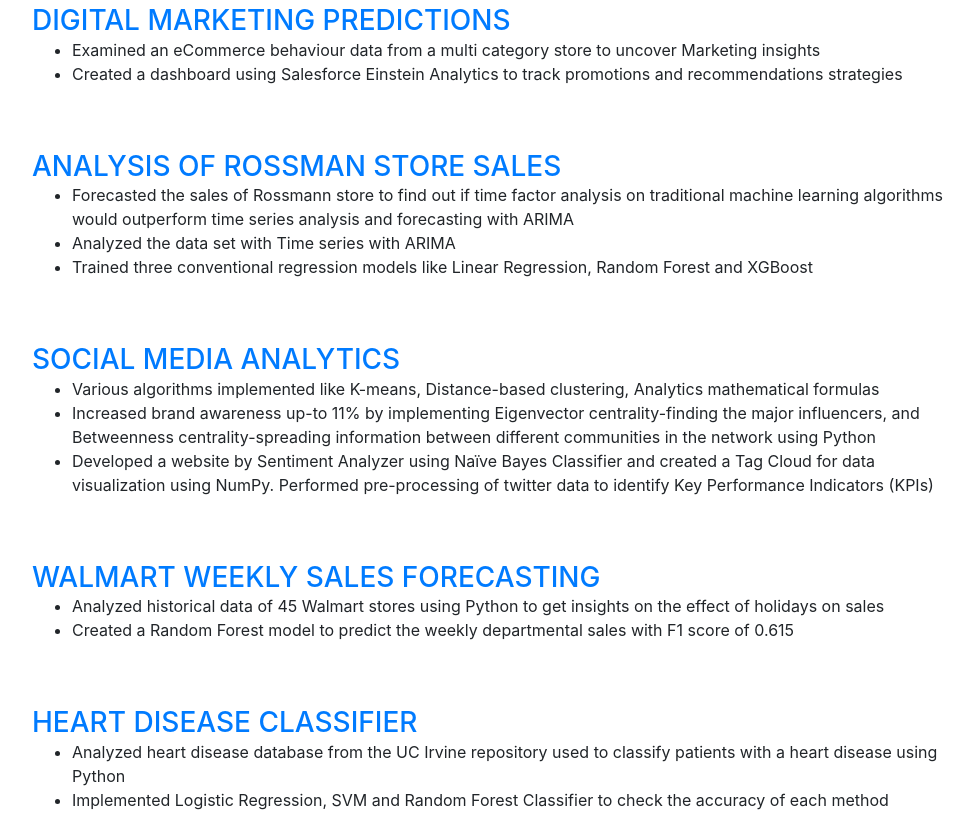
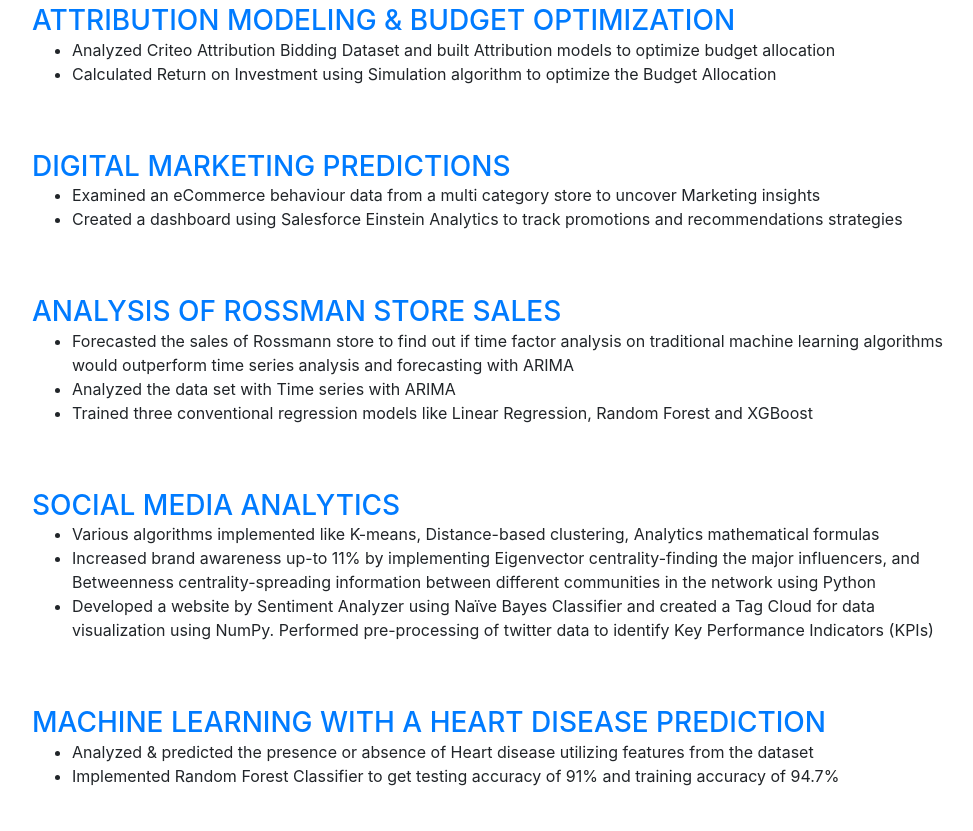
Before and after one commit to mohodhruda/mohodhruda.github.io, a website with bundled scripts: page index.html in a window 1280 px wide. Shown: the part 3448-4279 px from the top of the page, without its empty margins (288-1261 px from the left). Built offline with nearby package versions, Linux system fonts and the light colour scheme; a web font is replaced by a local one.

Commit message:
Update index.html
commit initial

```diff
--- a/index.html
+++ b/index.html
@@ -259,6 +259,16 @@
 
         <div class="resume-item d-flex flex-column flex-md-row justify-content-between mb-5">
           <div class="resume-content">
+            <h3 class="mb-0"><a href="https://github.com/mohodhruda/Attribution-Modeling-Budget-Optimization">Attribution Modeling & Budget Optimization</a></h3>
+            <ul>
+              <li>Analyzed Criteo Attribution Bidding Dataset and built Attribution models to optimize budget allocation</li>
+              <li>Calculated Return on Investment using Simulation algorithm to optimize the Budget Allocation</li>
+            </ul>
+          </div>
+        </div>
+
+        <div class="resume-item d-flex flex-column flex-md-row justify-content-between mb-5">
+          <div class="resume-content">
             <h3 class="mb-0"><a href="https://github.com/mohodhruda/ECommerceMarketingInsights">Digital Marketing Predictions</a></h3>
             <ul>
               <li>Examined an eCommerce behaviour data from a multi category store to uncover Marketing insights</li>
@@ -291,20 +301,10 @@
 
         <div class="resume-item d-flex flex-column flex-md-row justify-content-between mb-5">
           <div class="resume-content">
-            <h3 class="mb-0"><a href="https://github.com/mohodhruda/Walmart-Weekly-Sales-Forecasting">Walmart Weekly Sales Forecasting</a></h3>
+            <h3 class="mb-0"><a href="https://github.com/mohodhruda/Heart-Disease-Prediction">Machine Learning with a Heart Disease Prediction </a></h3>
             <ul>
-              <li>Analyzed historical data of 45 Walmart stores using Python to get insights on the effect of holidays on sales</li>
-              <li>Created a Random Forest model to predict the weekly departmental sales with F1 score of 0.615</li>
-            </ul>
-          </div>
-        </div>
-
-        <div class="resume-item d-flex flex-column flex-md-row justify-content-between mb-5">
-          <div class="resume-content">
-            <h3 class="mb-0"><a href="https://github.com/mohodhruda/Heart_Disease_Classifier">Heart Disease Classifier </a></h3>
-            <ul>
-              <li>Analyzed heart disease database from the UC Irvine repository used to classify patients with a heart disease using Python</li>
-              <li>Implemented Logistic Regression, SVM and Random Forest Classifier to check the accuracy of each method</li>
+              <li>Analyzed & predicted the presence or absence of Heart disease utilizing features from the dataset</li>
+              <li>Implemented Random Forest Classifier to get testing accuracy of 91% and training accuracy of 94.7%</li>
             </ul>
           </div>
         </div>
```
